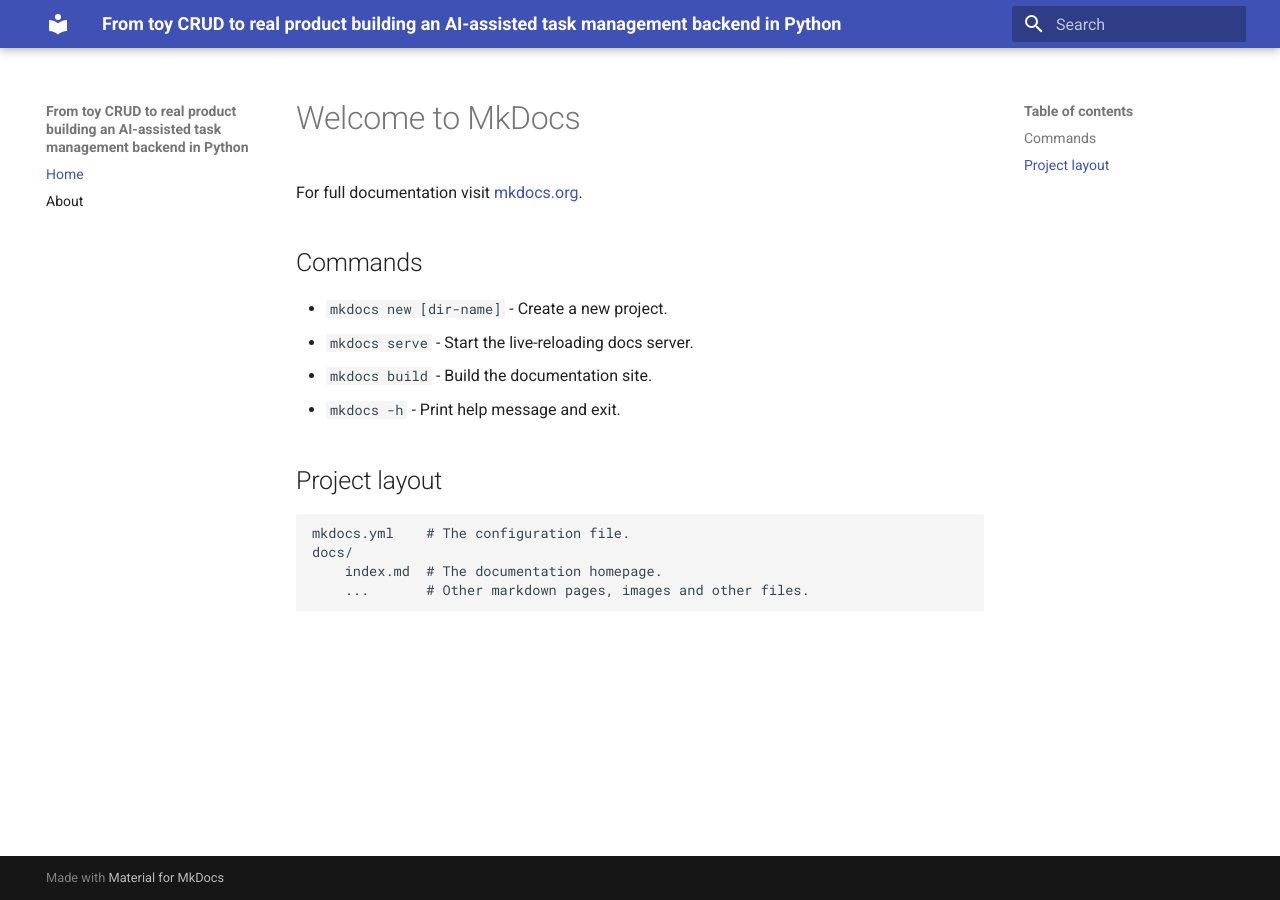
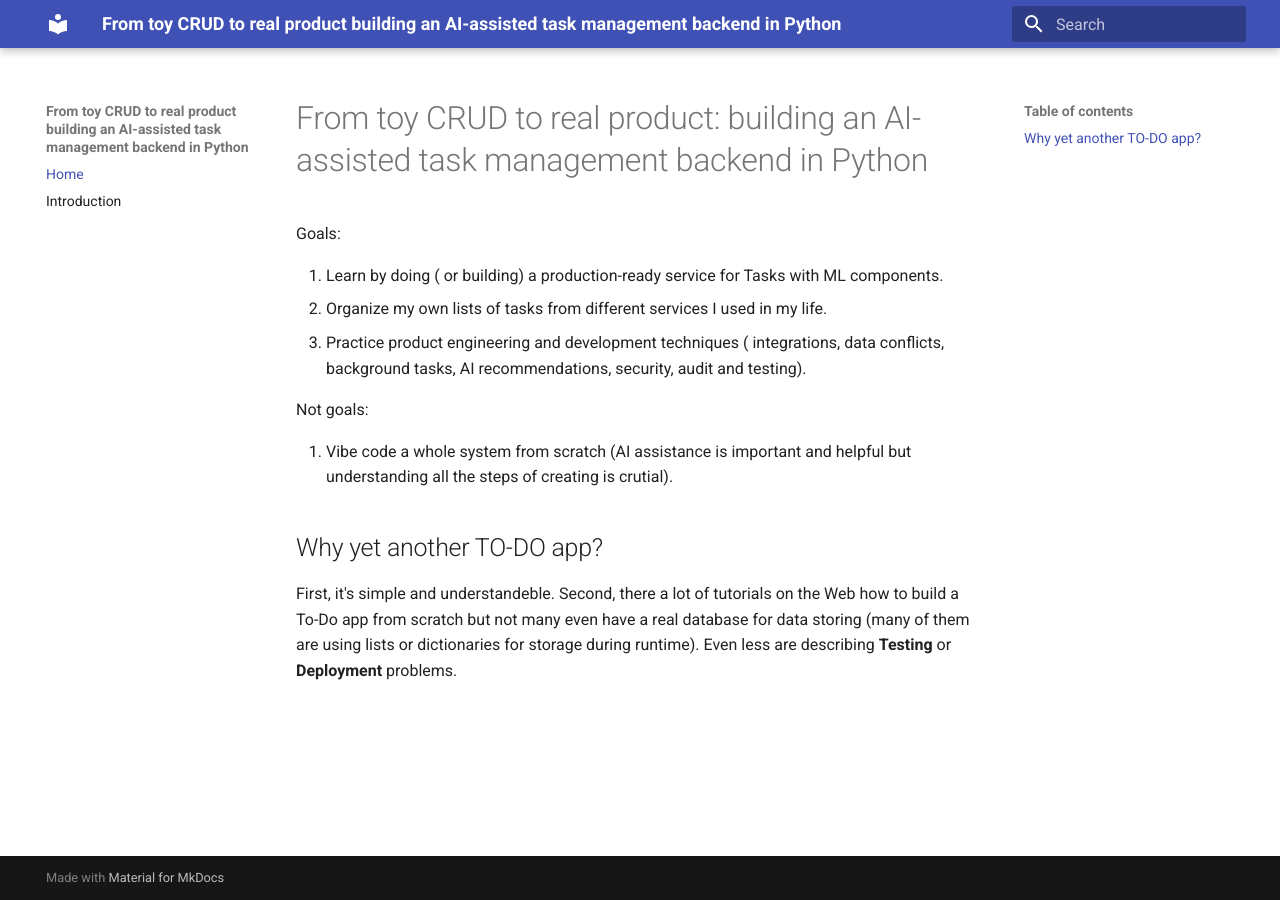
Before and after one commit to zhidelev/tasksops.dev-docs, an MkDocs documentation site: the page built from docs/index.md, in a window 1280 px wide. Built offline with MkDocs 1.6.1 and Material for MkDocs 9.7.7, drawn with Linux system fonts in a browser that asks for light colours.

Commit message:
feat: correct introduction

```diff
--- a/docs/index.md
+++ b/docs/index.md
@@ -1,17 +1,16 @@
-# Welcome to MkDocs
+# From toy CRUD to real product: building an AI-assisted task management backend in Python
 
-For full documentation visit [mkdocs.org](https://www.mkdocs.org).
+Goals:
 
-## Commands
+1. Learn by doing ( or building) a production-ready service for Tasks with ML components.
+2. Organize my own lists of tasks from different services I used in my life.
+3. Practice product engineering and development techniques ( integrations, data conflicts, background tasks, AI recommendations, security, audit and testing).
 
-- `mkdocs new [dir-name]` - Create a new project.
-- `mkdocs serve` - Start the live-reloading docs server.
-- `mkdocs build` - Build the documentation site.
-- `mkdocs -h` - Print help message and exit.
+Not goals:
 
-## Project layout
+1. Vibe code a whole system from scratch (AI assistance is important and helpful but understanding all the steps of creating is crutial).
 
-    mkdocs.yml    # The configuration file.
-    docs/
-        index.md  # The documentation homepage.
-        ...       # Other markdown pages, images and other files.
+## Why yet another TO-DO app?
+
+First, it's simple and understandeble. Second, there a lot of tutorials on the Web how to build a To-Do app from scratch but not many even have a real database for data storing (many of them are using lists or dictionaries for storage during runtime).
+Even less are describing **Testing** or **Deployment** problems.
--- a/mkdocs.yml
+++ b/mkdocs.yml
@@ -2,6 +2,6 @@
 site_url: https://tasksops.dev/
 nav:
   - Home: index.md
-  - About: about.md
+  - Introduction: 001_introduction.md
 theme:
   name: material
```
Also changed, not shown: docs/001_introduction.md (+0 -17 lines).
